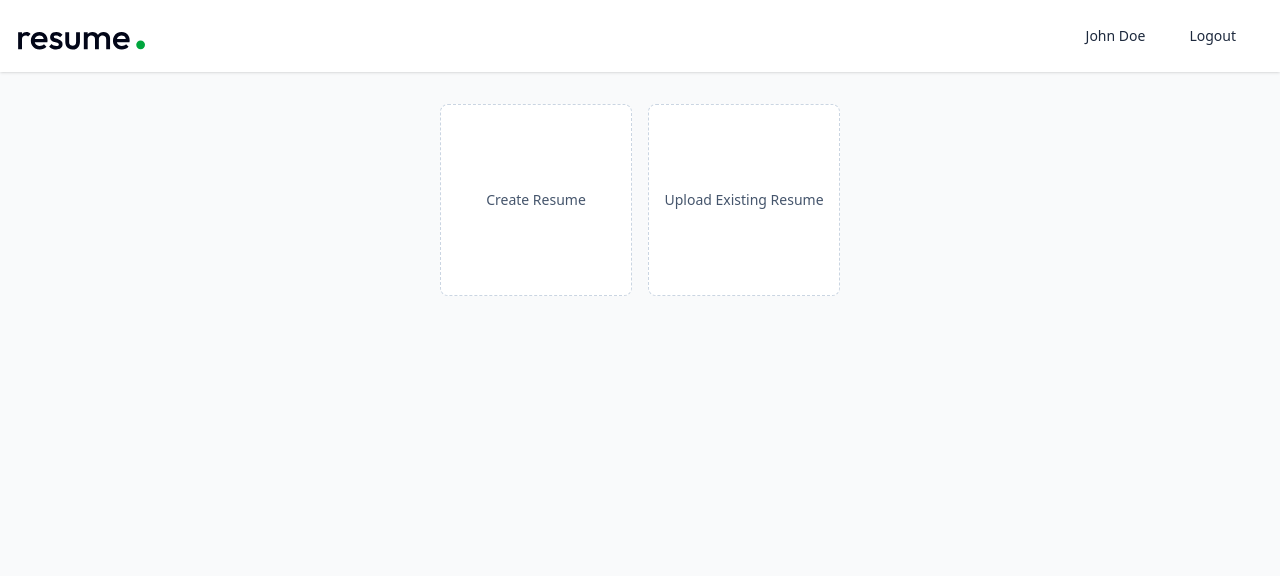
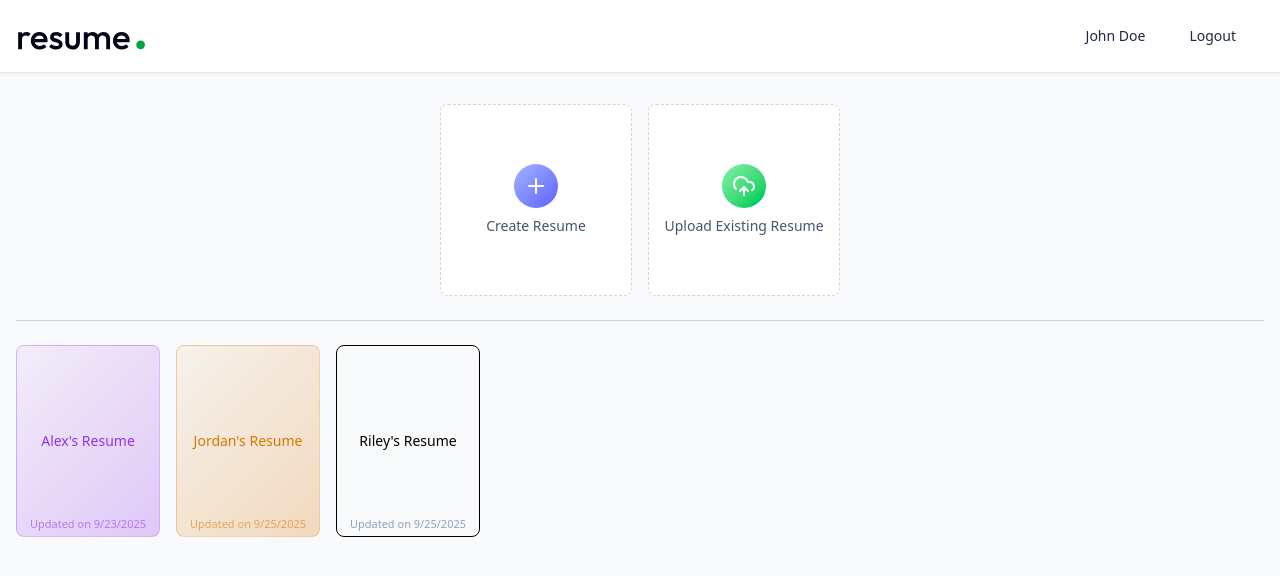
Before and after one commit to Hammadi6289/resume-builder, a React (Vite) app in the folder client/: page /app in a window 1280 px wide. Shown: the top 576 px of the page. Built offline with nearby package versions, Linux system fonts and the light colour scheme.

Commit message:
made lucide0react to work and added an assets.js file for the dummy data.

```diff
--- a/client/package.json
+++ b/client/package.json
@@ -11,9 +11,9 @@
   },
   "dependencies": {
     "@tailwindcss/vite": "^4.1.16",
-    "lucide-react": "^0.544.0",
-    "react": "^19.1.1",
-    "react-dom": "^19.1.1",
+    "lucide-react": "^0.560.0",
+    "react": "^18.3.1",
+    "react-dom": "^18.3.1",
     "react-router-dom": "^7.9.5",
     "tailwindcss": "^4.1.16"
   },
--- a/client/src/pages/Dashboard.jsx
+++ b/client/src/pages/Dashboard.jsx
@@ -1,7 +1,24 @@
-import React from "react";
+import React, { useEffect, useState } from "react";
+import { dummyResumeData } from "../assets/assets";
+import {
+  PencilIcon,
+  PlusIcon,
+  Trash2Icon,
+  UploadCloudIcon,
+} from "lucide-react";
+//1:49:41
+const Dashboard = () => {
+  const colors = ["#9333ea", "#d97706", "dc2626", "#0284c7", "#16a34a"];
+  const [allResumes, setAllResumes] = useState([]);
 
-const Dashboard = () => {
-  //1:38:35
+  const loadAllResumes = async () => {
+    setAllResumes(dummyResumeData);
+  };
+
+  useEffect(() => {
+    loadAllResumes();
+  }, []);
+
   return (
     <div>
       <div className="max-w-7xl mx-auto px-4 py-8">
@@ -18,11 +35,14 @@ const Dashboard = () => {
           border-slate-300 group hover:border-green-500 hover:shadow-lg transition-all
           duration-300 cursor-pointer"
           >
+            <PlusIcon
+              className="size-11 transition-all duration-300 p-2.5
+            bg-gradient-to-br from-indigo-300 to-indigo-500 text-white rounded-full"
+            />
             <p
               className="text-sm group-hover:text-green-600 transition-all
             duration-300"
             >
-              {" "}
               Create Resume
             </p>
           </button>
@@ -33,6 +53,10 @@ const Dashboard = () => {
           border-slate-300 group hover:border-purple-500 hover:shadow-lg transition-all
           duration-300 cursor-pointer"
           >
+            <UploadCloudIcon
+              className="size-11 transition-all duration-300 p-2.5
+            bg-gradient-to-br from-green-300 to-green-500 text-white rounded-full"
+            />
             <p
               className="text-sm group-hover:text-purple-600 transition-all
             duration-300"
@@ -41,6 +65,52 @@ const Dashboard = () => {
             </p>
           </button>
         </div>
+
+        <hr className="border-slate-300 my-6" />
+        <div className="grid grid-cols-2 sm:flex flex-wrap gap-4">
+          {allResumes.map((resume, index) => {
+            const baseColor = colors[index % colors.length];
+            return (
+              <button
+                key={index}
+                className="relative w-full sm:max-w-36 h-48 flex
+                flex-col items-center justify-center rounded-lg gap-2 border group
+                hover:shadow-lg transition-all duration-300 cursor-pointer"
+                style={{
+                  background: `linear-gradient(135deg, ${baseColor}10, ${baseColor}40)
+                  `,
+                  borderColor: baseColor + "40",
+                }}
+              >
+                <p
+                  className="text-sm group-hover:scale-105 transition-all px-2
+                text-center"
+                  style={{ color: baseColor }}
+                >
+                  {resume.title}
+                </p>
+                <p
+                  className="absolute bottom-1 text-[11px] text-slate-400
+                group-hover:text-slate-500 transition-all duration-300 px-2
+                text-center"
+                  style={{ color: baseColor + "90" }}
+                >
+                  Updated on {new Date(resume.updatedAt).toLocaleDateString()}
+                </p>
+                <div className="absolute top-1 right-1 group-hover:flex items-center hidden">
+                  <Trash2Icon
+                    className="size-7 p-1.5 hover:bg-white/50 rounded
+                  text-slate-700 transition-colors"
+                  />
+                  <PencilIcon
+                    className="size-7 p-1.5 hover:bg-white/50 rounded
+                  text-slate-700 transition-colors"
+                  />
+                </div>
+              </button>
+            );
+          })}
+        </div>
       </div>
     </div>
   );
```
Also changed, not shown: client/src/assets/assets.js (+102 -55 lines), 1 other file (tests, documents, lock files or other folders).
